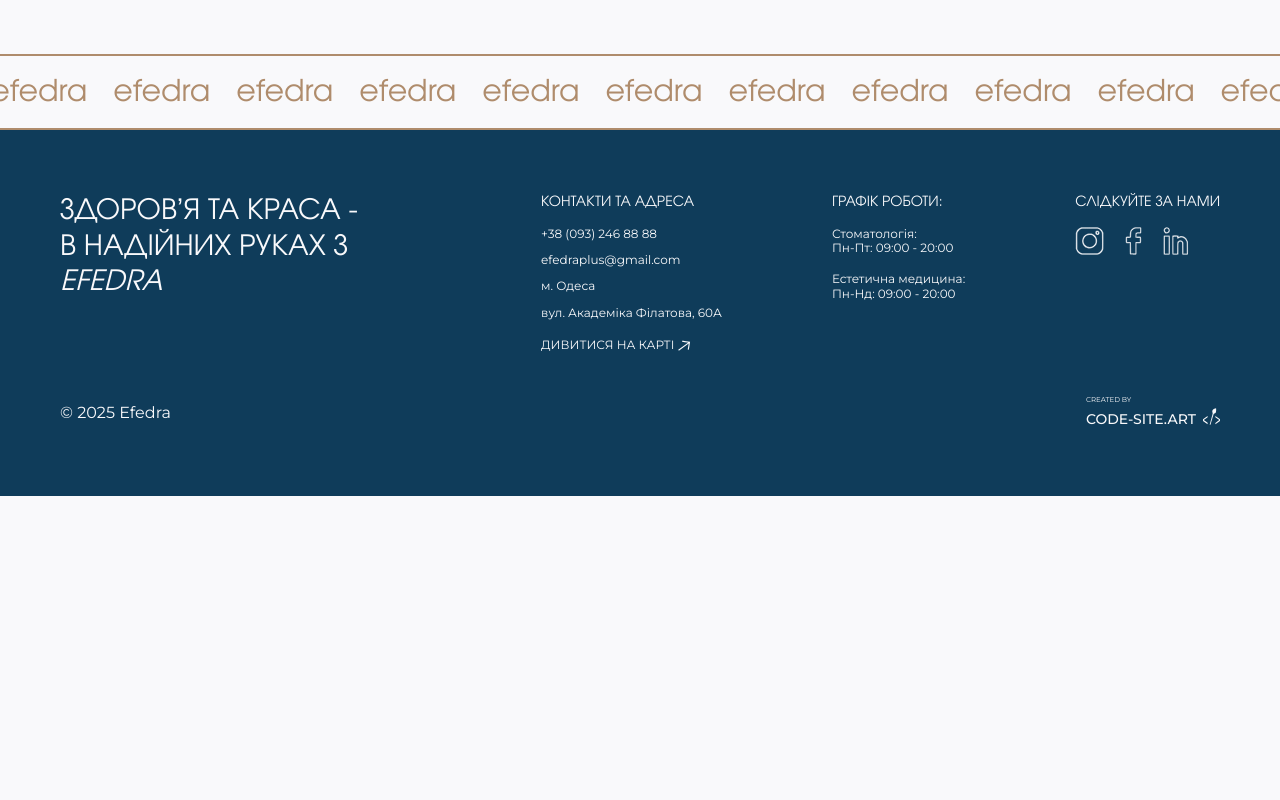
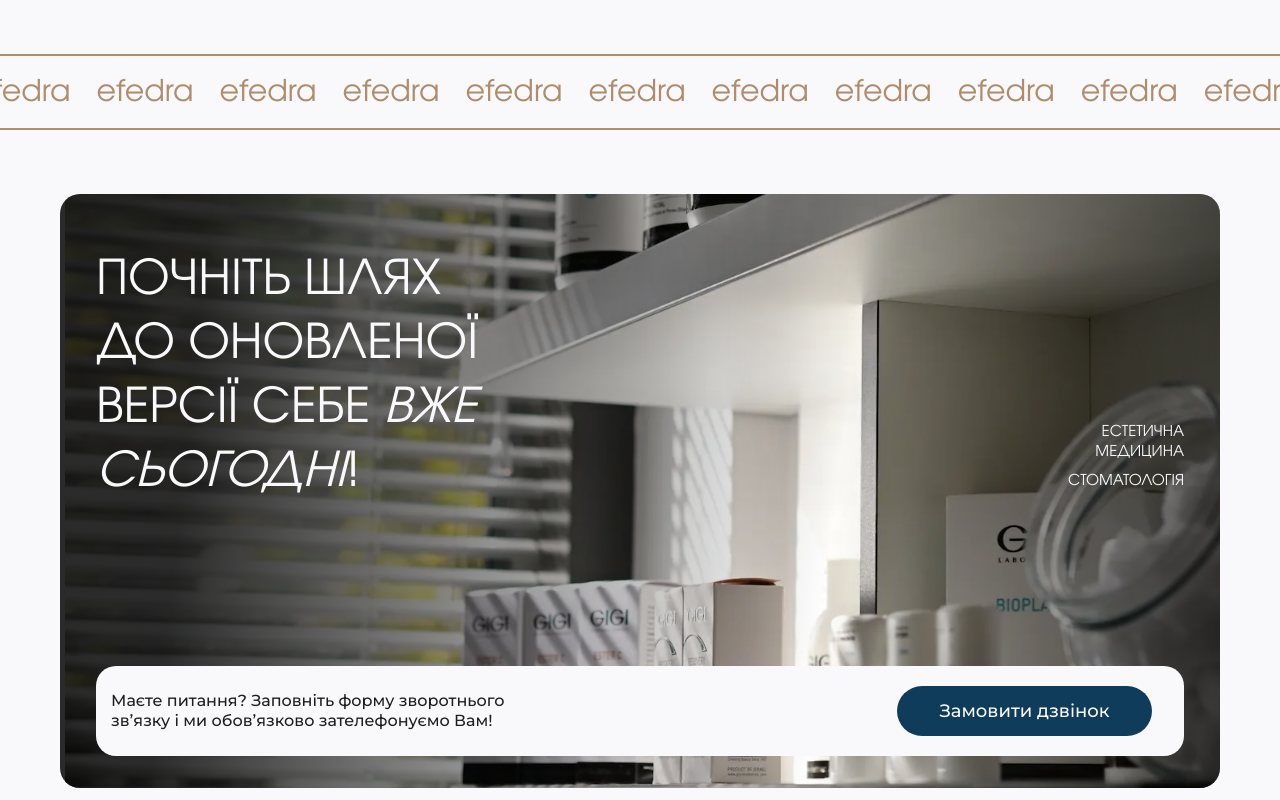
Before and after one commit to cyanidium-dev/efedra-frontend, a Next.js app: page /contacts in a window 1280 px wide. Shown: the part 860-1660 px from the top of the page. Before the commit the page ends 1356 px from the top, so only its background shows below. Built offline with nearby package versions, Linux system fonts and the light colour scheme; no server answers.

Commit message:
added cta section to contacts page

```diff
--- a/src/app/contacts/page.tsx
+++ b/src/app/contacts/page.tsx
@@ -1,4 +1,5 @@
 import Contacts from "@/components/contactsPage/contacts/Contacts";
+import CTAContacts from "@/components/contactsPage/ctaContacts/CTAContacts";
 import MarqueeLine from "@/components/shared/marquee/MarqueeLine";
 
 export default function ContactsPage() {
@@ -6,6 +7,7 @@ export default function ContactsPage() {
     <>
       <Contacts />
       <MarqueeLine />
+      <CTAContacts />
     </>
   );
 }
--- /dev/null
+++ b/src/components/contactsPage/ctaContacts/CTAContacts.tsx
@@ -0,0 +1,77 @@
+"use client";
+
+import * as motion from "motion/react-client";
+import Image from "next/image";
+import { fadeInAnimation } from "@/utils/animationVariants";
+import Container from "@/components/shared/container/Container";
+import MainButton from "@/components/shared/buttons/MainButton";
+
+export default function CTAContacts() {
+  return (
+    <section className="py-[60px] md:py-[64px]">
+      <Container className="w-full">
+        <motion.div
+          initial="hidden"
+          whileInView="visible"
+          viewport={{ once: true, amount: 0.3 }}
+          exit="exit"
+          variants={fadeInAnimation({ scale: 0.95, duration: 1.2 })}
+          className="relative w-full text-white rounded-[20px] h-auto flex flex-col pt-[32px] md:pt-[55px] pb-4 md:pb-[32px] px-[15px] md:px-[36px] overflow-hidden"
+        >
+          <Image
+            src="/images/contactsPage/ctaContacts/cosmetics.webp"
+            alt="cta background"
+            fill
+            className="object-cover xl:object-[5px_-570px]"
+          />
+
+          <div className="absolute top-0 left-0 w-full h-full bg-[linear-gradient(144.52deg,rgba(6,32,50,0.56)_15.09%,rgba(0,0,0,0)_50.23%)] md:hidden" />
+
+          <div className="absolute top-0 left-0 w-full h-full bg-[linear-gradient(110.76deg,rgba(0,0,0,0)_9.65%,rgba(1,19,31,0.8)_91.67%)] md:hidden" />
+          <div className="absolute top-0 left-0 w-full h-full bg-[linear-gradient(96.31deg,rgba(0,0,0,0.83)_12.56%,rgba(0,0,0,0)_66.13%,#000000_133.21%)] hidden md:block" />
+
+          <div className="relative z-10 flex flex-col gap-[77px] md:gap-[162px] w-full">
+            <div className="flex flex-col md:flex-row md:justify-between gap-[77px] md:gap-0 ml-[17px] md:ml-0">
+              <motion.p
+                variants={fadeInAnimation({ y: 30, delay: 0.3 })}
+                className="text-[24px] md:text-[38px] lg:text-[48px] font-evolenta uppercase leading-[134%] max-w-[212px] md:max-w-[400px] md:leading-[133%]"
+              >
+                Почніть шлях до оновленої версії себе{" "}
+                <span className="italic">вже сьогодні</span>!
+              </motion.p>
+              <div className="flex flex-col gap-4 md:gap-[9px] max-w-[140px] self-end md:mb-[13px]">
+                <motion.p
+                  variants={fadeInAnimation({ y: 30, delay: 0.3 })}
+                  className="text-[15px] font-evolenta uppercase text-end leading-[134%]"
+                >
+                  Естетична медицина
+                </motion.p>{" "}
+                <motion.p
+                  variants={fadeInAnimation({ y: 30, delay: 0.3 })}
+                  className="text-[15px] font-evolenta uppercase text-end leading-[134%]"
+                >
+                  Стоматологія
+                </motion.p>
+              </div>
+            </div>
+            <motion.div
+              initial="hidden"
+              whileInView="visible"
+              viewport={{ once: true, amount: 0.3 }}
+              variants={fadeInAnimation({ y: 30, delay: 0.3 })}
+              className="rounded-[16px] rounded-[20px] bg-white py-4 md:py-5 px-[14px] md:pl-[15px] md:pr-8 w-full max-w-[500px] md:max-w-full flex flex-col md:flex-row md:justify-between md:items-center gap-5 self-center w-full"
+            >
+              <p className="text-[12px] md:text-[14px] lg:text-[16px] text-black text-center md:text-start leading-[125%] md:font-medium md:max-w-[410px]">
+                Маєте питання? Заповніть форму зворотнього звʼязку і ми
+                обовʼязково зателефонуємо Вам!
+              </p>
+              <MainButton className="text-[14px] lg:text-[18px] font-medium md:max-w-[255px] lg:px-[42px] lg:leading-[125%]">
+                Замовити дзвінок
+              </MainButton>
+            </motion.div>
+          </div>
+        </motion.div>{" "}
+      </Container>
+    </section>
+  );
+}
```
Also changed, not shown: public/images/contactsPage/ctaContacts/cosmetics.webp (added).
